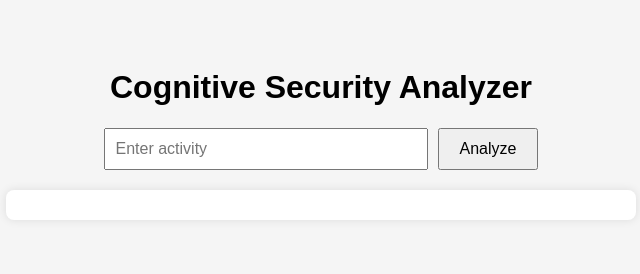
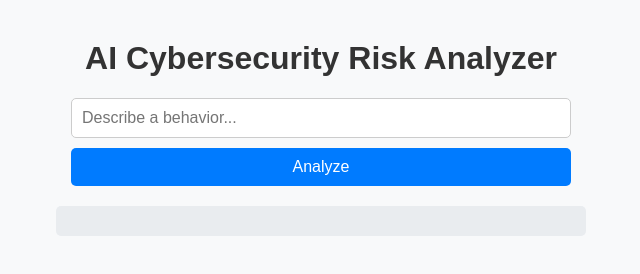
Before and after one commit to azinshahi/ai-cognitive-analyzer, a website: page index.html in a window 1280 px wide. Shown: the whole page, without its empty margins (319-959 px from the left). Drawn offline with Linux system fonts and the light colour scheme.

Commit message:
Update index.html

```diff
--- a/index.html
+++ b/index.html
@@ -3,55 +3,69 @@
 <head>
     <meta charset="UTF-8">
     <meta name="viewport" content="width=device-width, initial-scale=1.0">
-    <title>Cognitive Security Analyzer</title>
+    <title>AI Cybersecurity Analyzer</title>
     <style>
         body {
             font-family: Arial, sans-serif;
-            padding: 40px;
-            background-color: #f5f5f5;
+            margin: 40px;
+            background-color: #f8f9fa;
         }
+
         h1 {
+            color: #333;
             text-align: center;
         }
+
         form {
+            max-width: 500px;
+            margin: 0 auto;
             display: flex;
-            justify-content: center;
-            margin-bottom: 20px;
+            flex-direction: column;
+            gap: 10px;
         }
-        input {
+
+        input[type="text"] {
             padding: 10px;
             font-size: 16px;
-            width: 300px;
-            margin-right: 10px;
+            border-radius: 5px;
+            border: 1px solid #ccc;
         }
+
         button {
-            padding: 10px 20px;
+            padding: 10px;
             font-size: 16px;
+            background-color: #007bff;
+            color: white;
+            border: none;
+            border-radius: 5px;
+            cursor: pointer;
         }
+
+        button:hover {
+            background-color: #0056b3;
+        }
+
         #result {
-            max-width: 600px;
-            margin: 0 auto;
+            max-width: 500px;
+            margin: 20px auto;
             padding: 15px;
-            background-color: #fff;
-            border-radius: 8px;
-            box-shadow: 0 0 10px rgba(0,0,0,0.1);
-            white-space: pre-line;
+            background-color: #e9ecef;
+            border-radius: 5px;
+            font-size: 16px;
         }
     </style>
 </head>
 <body>
-    <h1>Cognitive Security Analyzer</h1>
 
-    <!-- User input form -->
-    <form id="activity-form">
-        <input type="text" id="activity-input" placeholder="Enter activity">
+    <h1>AI Cybersecurity Risk Analyzer</h1>
+
+    <form id="analyzer-form">
+        <input type="text" id="userInput" placeholder="Describe a behavior..." required>
         <button type="submit">Analyze</button>
     </form>
 
-    <!-- Result will appear here -->
     <div id="result"></div>
 
-    <!-- Link to your new main.js -->
     <script src="scripts/main.js"></script>
 </body>
 </html>
```
